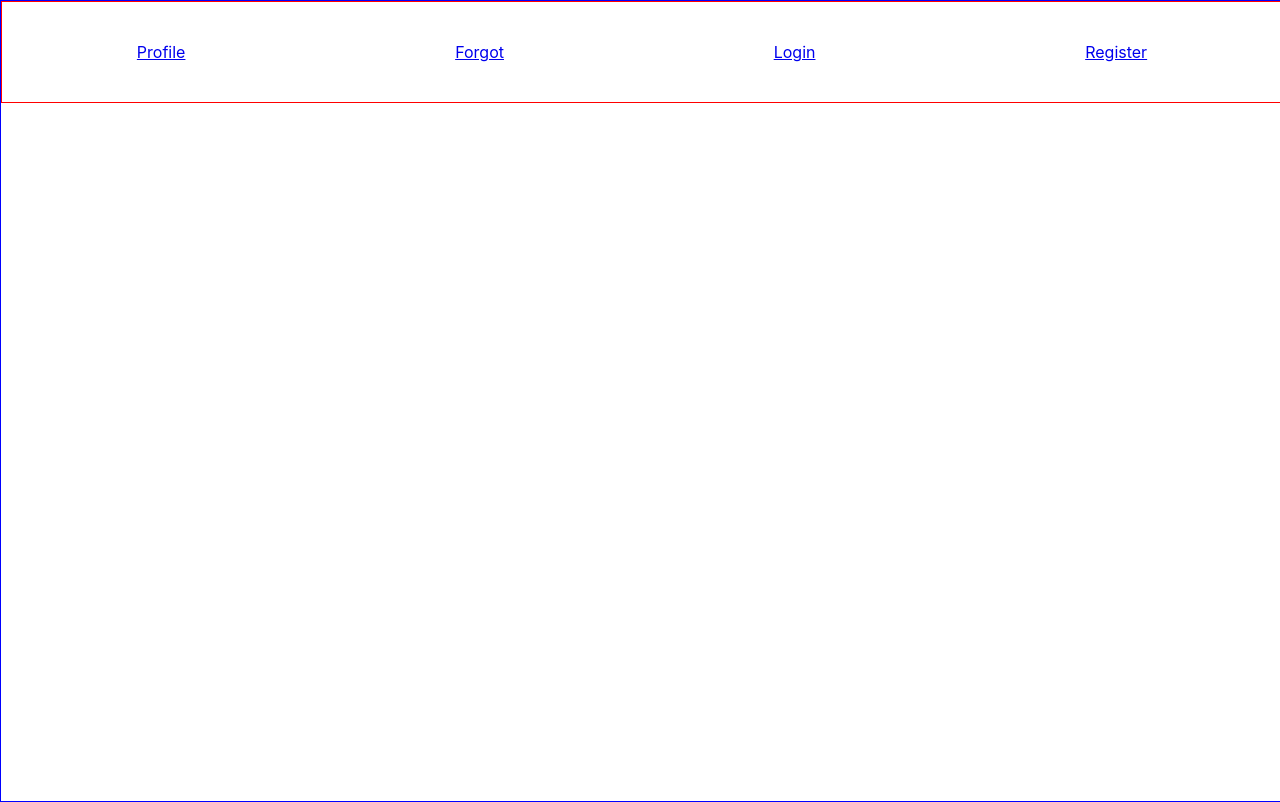
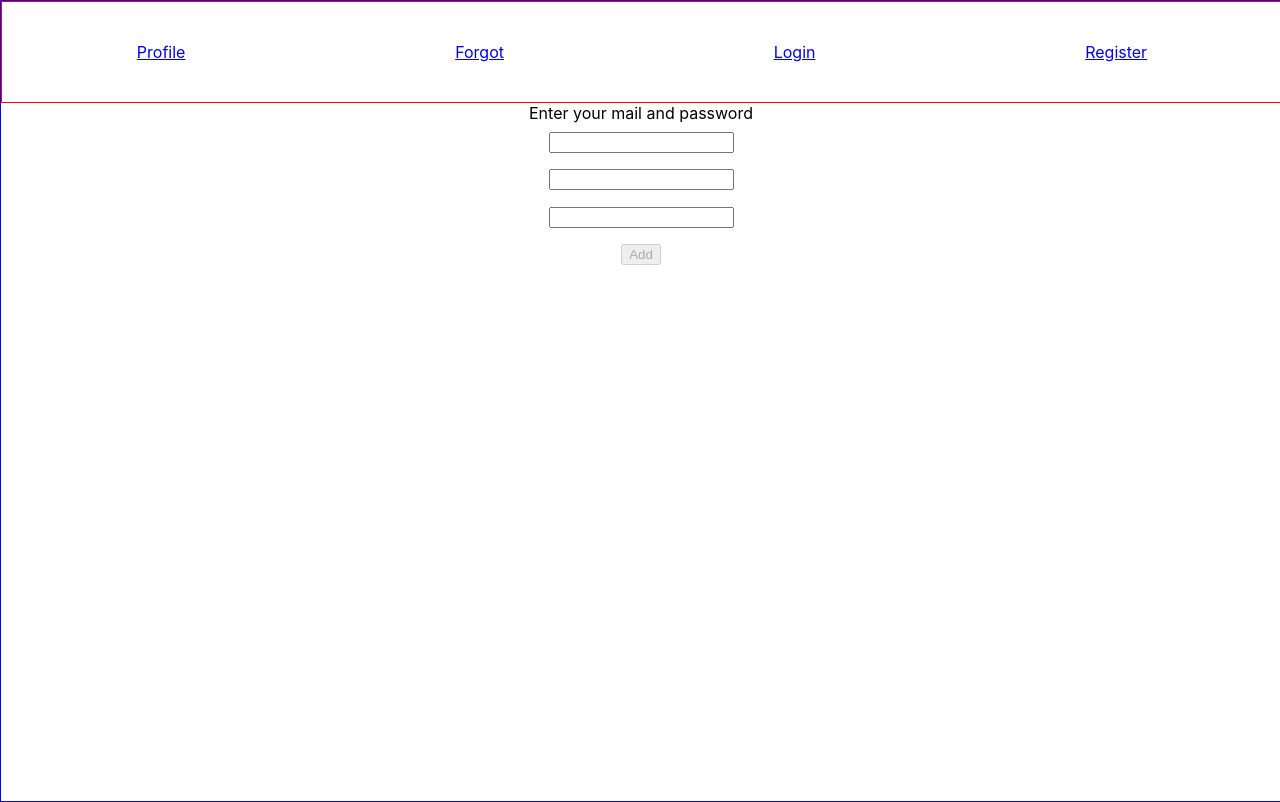
Before and after one commit to RomanSamohwal/my-cards, a React (Create React App) app: page /#/register in a window 1280 px wide. Built offline with nearby package versions, Linux system fonts and the light colour scheme.

Commit message:
add formik register. Add validation

```diff
--- a/src/features/Register/Register.tsx
+++ b/src/features/Register/Register.tsx
@@ -1,5 +1,96 @@
-import React from 'react'
+import React, {useState} from 'react'
+import {FormikHelpers, useFormik} from 'formik';
+
+type FormValuesType = {
+    email: string,
+    password: string,
+    password_confirm: string
+}
 
 export const Register = () => {
-    return <></>
+    const [disable, setDisable] = useState<boolean>(true)
+
+    const formik = useFormik({
+        validate: (values) => {
+            if (!values.email) {
+                setDisable(true)
+                return {
+                    email: 'Email is required'
+                }
+            }
+            if (!values.password) {
+                setDisable(true)
+                return {
+                    password: 'Password is required'
+                }
+            }
+            if (!values.password_confirm) {
+                setDisable(true)
+                return {
+                    password_confirm: 'confirm your password'
+                }
+            }
+            if (values.password !== values.password_confirm) {
+                setDisable(true)
+                return {
+                    password_confirm: 'The entered password is incorrect'
+                }
+            } else {
+                setDisable(false)
+            }
+        },
+        initialValues: {
+            email: '',
+            password: '',
+            password_confirm: ''
+        },
+        onSubmit: (values, formikHelpers: FormikHelpers<FormValuesType>) => {
+            alert(JSON.stringify(values, null, 2));
+        },
+    });
+
+    return <>
+        <form onSubmit={formik.handleSubmit}>
+            <label htmlFor="email">Enter your mail and password</label>
+            <div style={{
+                height: '150px',
+                display: 'flex', flexDirection: 'column',
+                justifyContent: 'space-around', alignItems: 'center'
+            }}>
+                <div>
+                    <input
+                        id="email"
+                        name="email"
+                        type="email"
+                        onChange={formik.handleChange}
+                        value={formik.values.email}
+                    />
+                    {formik.errors.email ? <div>{formik.errors.email}</div> : null}
+                </div>
+                <div>
+                    <input
+                        id='password'
+                        name='password'
+                        type='password'
+                        onChange={formik.handleChange}
+                        value={formik.values.password}
+                    />
+                    {formik.errors.password ? <div>{formik.errors.password}</div> : null}
+                </div>
+                <div>
+                    <input
+                        id='password_confirm'
+                        name='password_confirm'
+                        type='password'
+                        onChange={formik.handleChange}
+                        value={formik.values.password_confirm}
+                    />
+                    {formik.errors.password_confirm ? <div>{formik.errors.password_confirm}</div> : null}
+                </div>
+                <div>
+                    <button type="submit" disabled={disable}>Add</button>
+                </div>
+            </div>
+        </form>
+    </>
 }
--- /dev/null
+++ b/src/features/Register/Test.tsx
@@ -0,0 +1,3 @@
+import React from 'react'
+import {Field, Form, Formik, FormikHelpers, useFormik} from 'formik';
+import {Simulate} from 'react-dom/test-utils';
```
